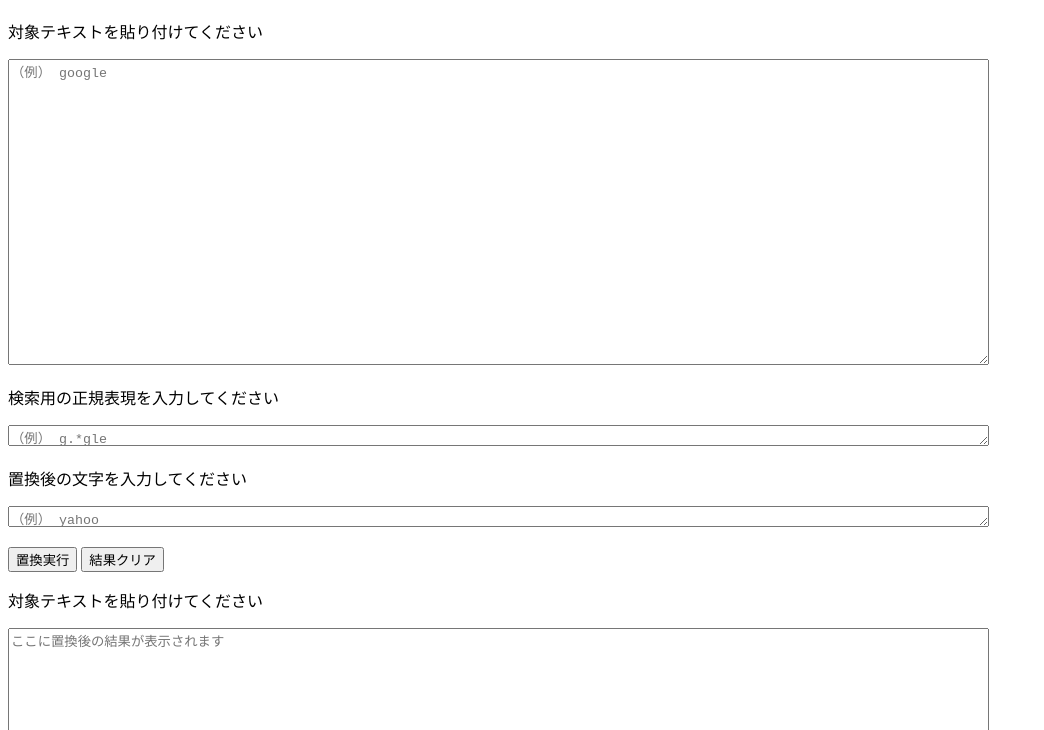
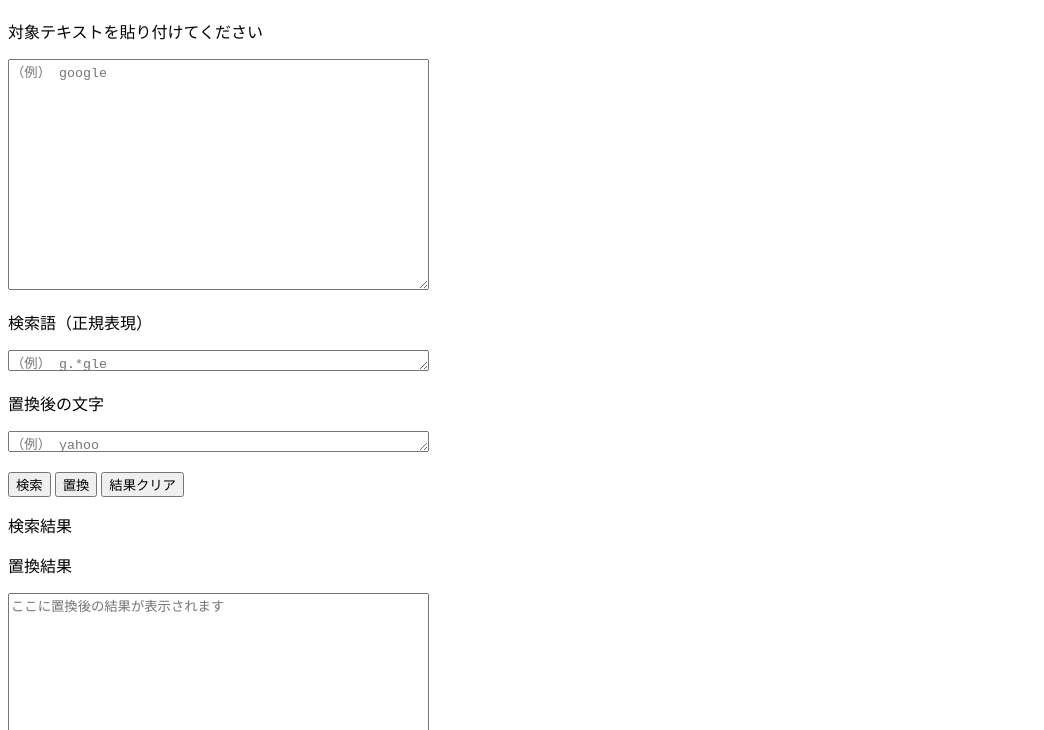
Before and after one commit to exit1991/regexp-replace-tool, a plain HTML site: page docs/index.html in a window 1280 px wide. Shown: the part 70-800 px from the top of the page, without its empty margins (0-1044 px from the left). Drawn offline with Linux system fonts and the light colour scheme.

Commit message:
検索ハイライト機能追加

```diff
--- a/docs/assets/js/main.js
+++ b/docs/assets/js/main.js
@@ -5,10 +5,29 @@ const elem = {
      'before-text':         document.querySelector('#before-text')
     ,'search-text':         document.querySelector('#search-text')
     ,'replace-text':        document.querySelector('#replace-text')
+    ,'searched-text':       document.querySelector('#searched-text')
     ,'after-text':          document.querySelector('#after-text')
+    ,'exec-search-button':  document.querySelector('#exec-search-button')
     ,'exec-replace-button': document.querySelector('#exec-replace-button')
     ,'result-clear-button': document.querySelector('#result-clear-button')
 }
+
+// 検索ボタンがクリックした際の処理
+elem['exec-search-button'].addEventListener('click', () => {
+    // 入力値の取得
+    const targetBeforeStr = elem['before-text'].value;
+    const searchStr = '(' + elem['search-text'].value + ')';
+    const replaceStr = '<mark>$1</mark>';
+
+    // RegExp 第2引数  g : 同じ行で2回以上ヒットさせる
+    //                 m : 複数行で、それぞれの行に対してヒットさせる
+    const searchRegExp = new RegExp(searchStr, 'gm');
+    const targetAfterStr = targetBeforeStr.replace(searchRegExp, replaceStr);
+
+    // 検索後のセット
+    elem['searched-text'].innerHTML = targetAfterStr.replaceAll('\n','<BR>');
+    console.log(targetAfterStr);
+});
 
 // 実行ボタンがクリックした際の処理
 elem['exec-replace-button'].addEventListener('click', () => {
@@ -28,5 +47,6 @@ elem['exec-replace-button'].addEventListener('click', () => {
 
 // 結果クリアボタンがクリックした際の処理
 elem['result-clear-button'].addEventListener('click', () => {
+    elem['searched-text'].innerHTML = '';
     elem['after-text'].value = '';
 });
--- a/docs/index.html
+++ b/docs/index.html
@@ -11,18 +11,21 @@
         <h1>正規表現置換ツール</h1>
     </header>
     <main>
-        <p><label id="before-text-label" class="" for="before-text">対象テキストを貼り付けてください</label></p>
-        <p><textarea id="before-text" name="before-text" rows="20" cols="120" placeholder="（例） google"></textarea></p>
-        <p><label id="search-text-label" class="" for="search-text">検索用の正規表現を入力してください</label></p>
-        <p><textarea id="search-text" name="search-text" rows="1" cols="120" placeholder="（例） g.*gle"></textarea></p>
-        <p><label id="replace-text-label" class="" for="replace-text">置換後の文字を入力してください</label></p>
-        <p><textarea id="replace-text" name="replace-text" rows="1" cols="120" placeholder="（例） yahoo"></textarea></p>
+        <p><label for="before-text">対象テキストを貼り付けてください</label></p>
+        <p><textarea id="before-text" name="before-text" rows="15" cols="50" placeholder="（例） google"></textarea></p>
+        <p><label for="search-text">検索語（正規表現）</label></p>
+        <p><textarea id="search-text" name="search-text" rows="1" cols="50" placeholder="（例） g.*gle"></textarea></p>
+        <p><label for="replace-text">置換後の文字</label></p>
+        <p><textarea id="replace-text" name="replace-text" rows="1" cols="50" placeholder="（例） yahoo"></textarea></p>
         <p>
-            <button id="exec-replace-button" class="" type="button">置換実行</button>
-            <button id="result-clear-button" class="" type="button">結果クリア</button>
+            <button id="exec-search-button" type="button">検索</button>
+            <button id="exec-replace-button" type="button">置換</button>
+            <button id="result-clear-button" type="button">結果クリア</button>
         </p>
-        <p><label id="after-text-label" class="" for="after-text">対象テキストを貼り付けてください</label></p>
-        <p><textarea id="after-text" name="after-text" rows="20" cols="120" placeholder="ここに置換後の結果が表示されます"></textarea></p>
+        <p><label for="searched-text">検索結果</label></p>
+        <p><span id="searched-text"></span></p>
+        <p><label for="after-text">置換結果</label></p>
+        <p><textarea id="after-text" name="after-text" rows="15" cols="50" placeholder="ここに置換後の結果が表示されます"></textarea></p>
     </main>
 </body>
 </html>
```
